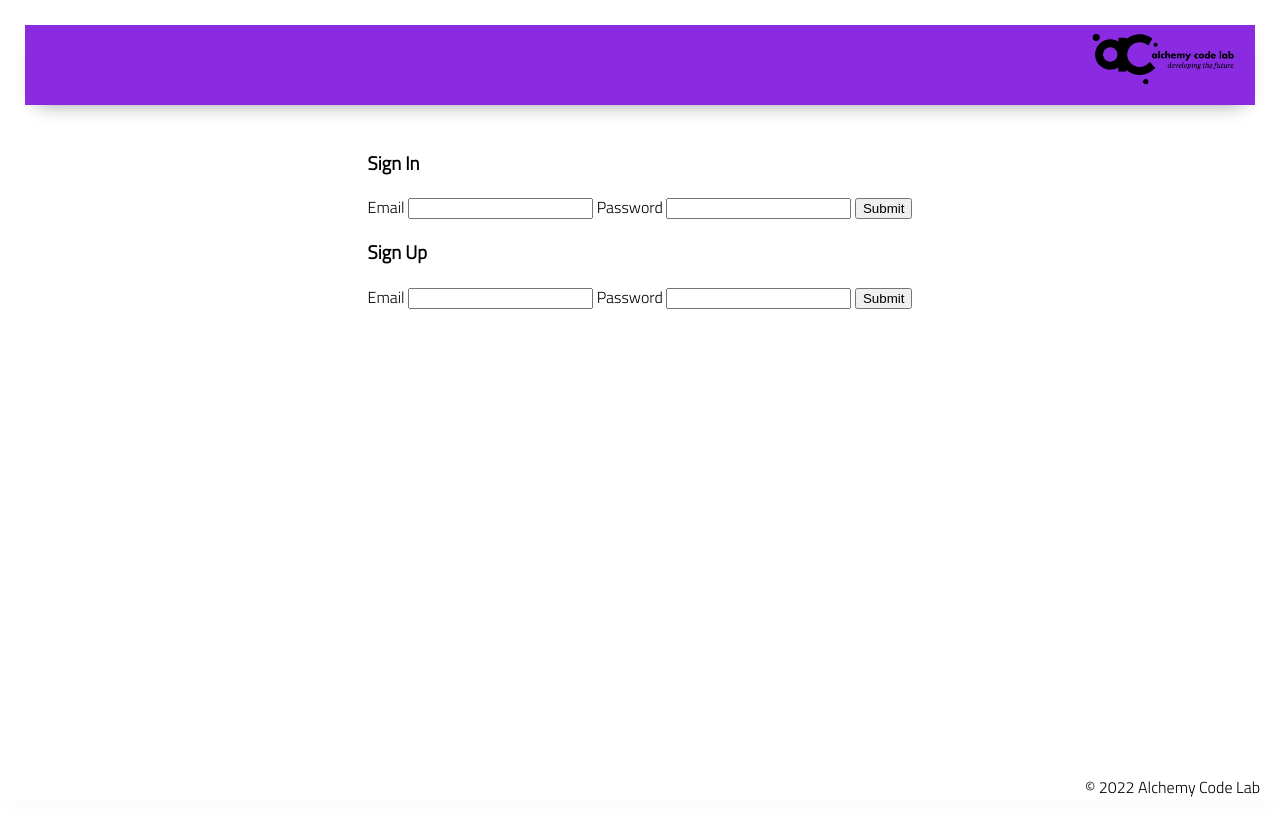
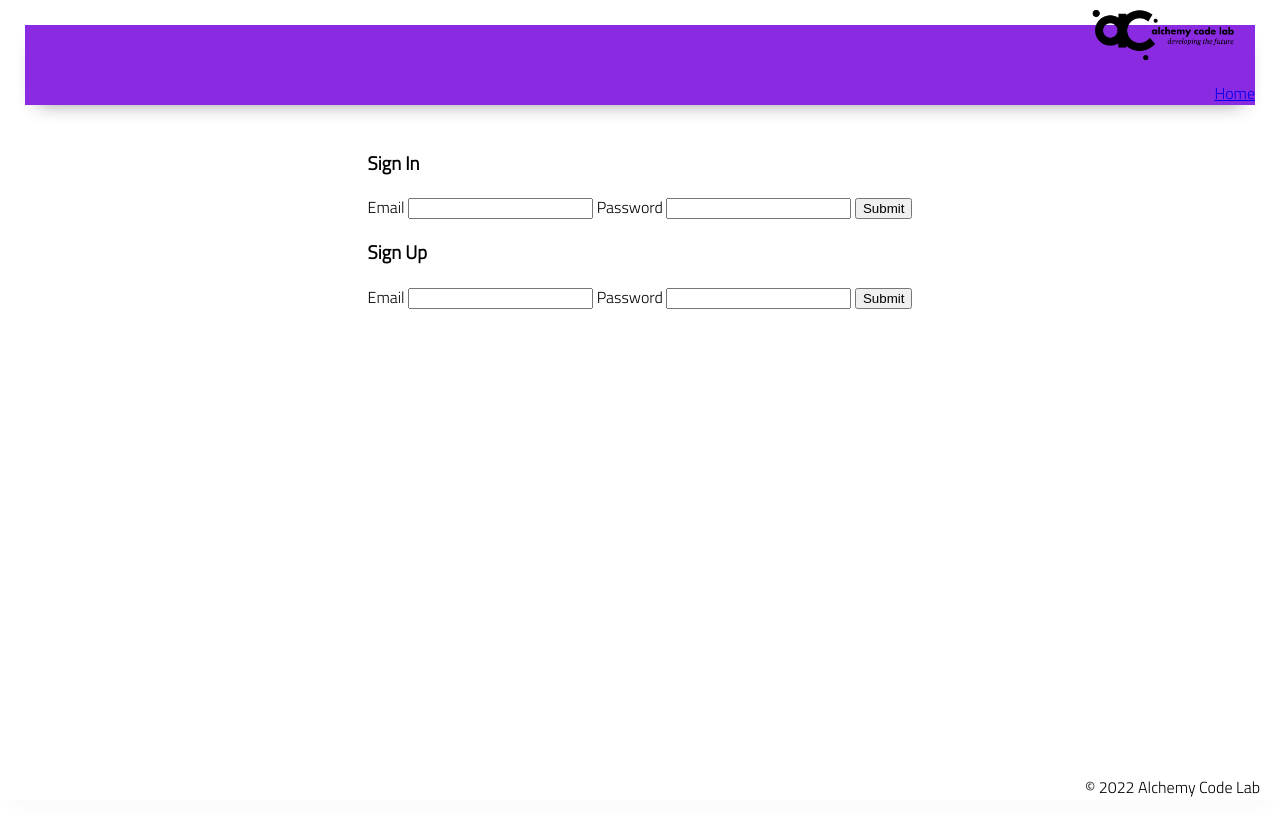
Before and after one commit to Sydnie-McDonald/bulletin, a plain HTML site: page authenticate/index.html in a window 1280 px wide. Drawn offline with nearby package versions, Linux system fonts and the light colour scheme; files whose address does not match are found by name.

Commit message:
working I believe

```diff
--- a/authenticate/index.html
+++ b/authenticate/index.html
@@ -18,6 +18,7 @@
         <div class="gutter-right logo">
             <img src="assets/big-logo.png" />
         </div>
+        <a href="/index.html">Home</a>
     </header>
     <main class="auth-main">
         <div class="left">
```
Also changed, not shown: index.html (+1 -0 lines), test/example.test.js (+1 -1 lines).
